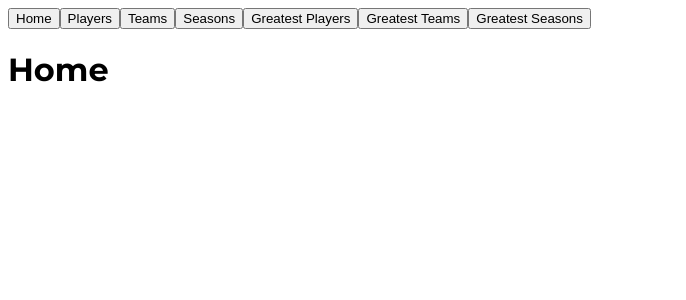
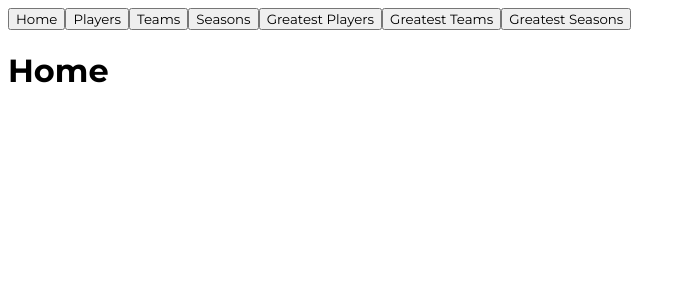
Before and after one commit to ssymonds17/bball-value-client, a React (Create React App) app: page / in a window 1280 px wide. Shown: the top 300 px of the page, without its empty margins (0-686 px from the left). Built offline with nearby package versions, Linux system fonts and the light colour scheme.

Commit message:
Apply new google font to button text

```diff
--- a/src/App.css
+++ b/src/App.css
@@ -1,3 +1,7 @@
 body {
   font-family: 'Montserrat', sans-serif;
 }
+
+button {
+  font-family: 'Montserrat', sans-serif;
+}
```
